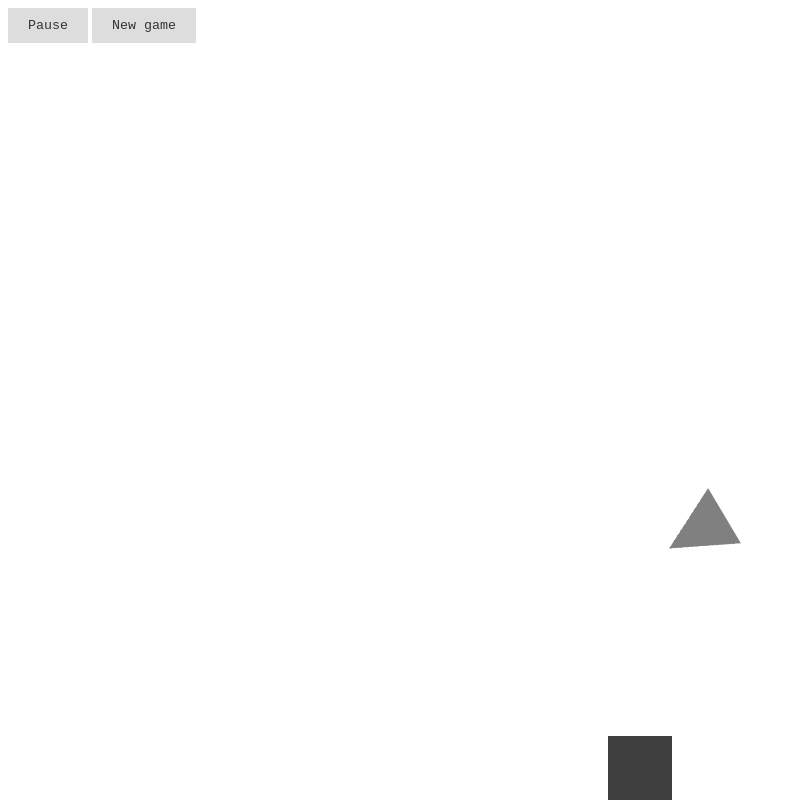
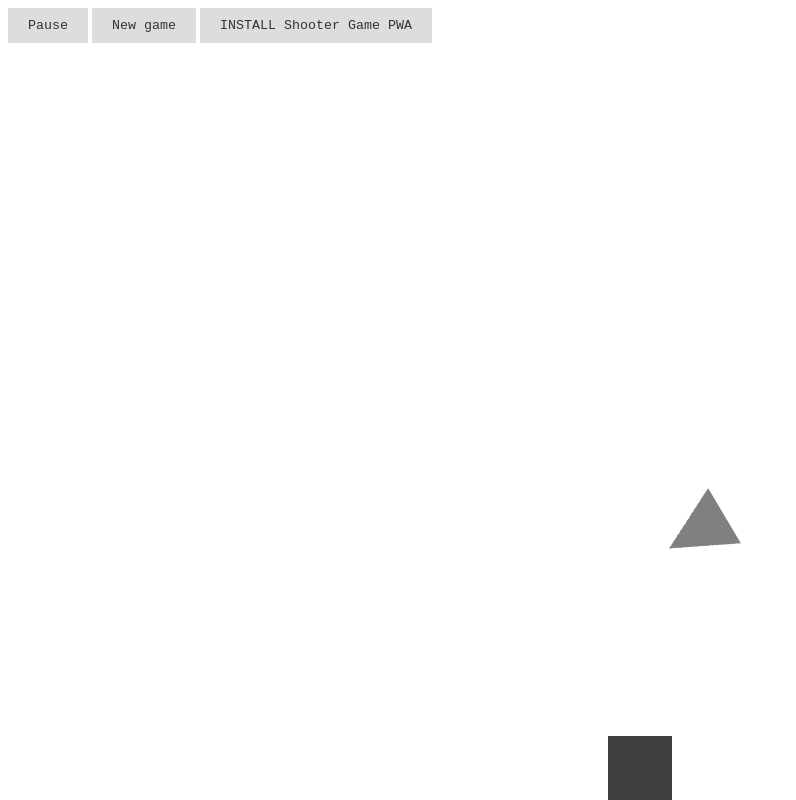
Before and after one commit to angel-gilabert/fullstack_front_M10_PWA, a plain HTML site: page public/index.html in a window 1280 px wide. Shown: the whole page, without its empty margins (0-796 px from the left). Drawn offline with Linux system fonts and the light colour scheme.

Commit message:
Update index.html

```diff
--- a/public/index.html
+++ b/public/index.html
@@ -27,7 +27,7 @@
 <body>
   <button id="pause" class="gamebutton" onclick="this.blur();">Pause</button>
   <button id="reset" class="gamebutton" onclick="this.blur();">New game</button>
-  <button id="butInstall" class="gamebutton" aria-label="Install" hidden>INSTALL Shooter Game PWA</button>
+  <button id="butInstall" class="gamebutton" aria-label="Install" >INSTALL Shooter Game PWA</button>
 
   <script>
     if ('serviceWorker' in navigator) {
```
